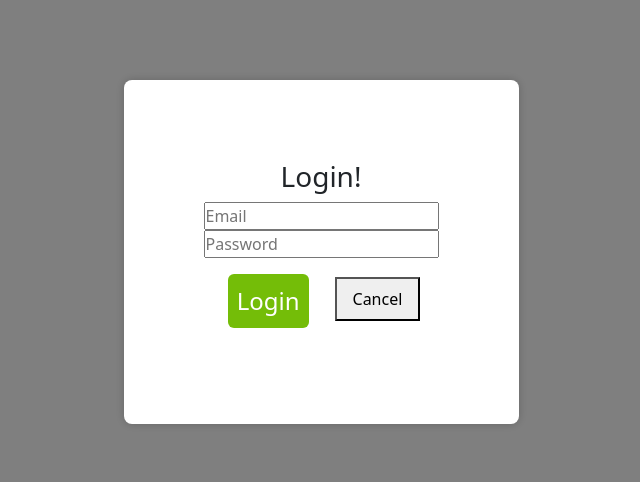
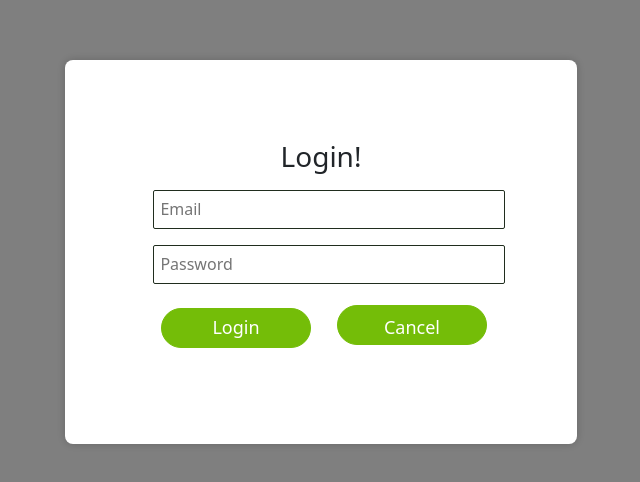
Before and after one commit to leloufadel/Page-To-page-Library-Frontend, a React (Create React App) app: page /login in a window 1280 px wide. Shown: the part 148-630 px from the top of the page, without its empty margins (319-959 px from the left). Built offline with nearby package versions, Linux system fonts and the light colour scheme; no server answers.

Commit message:
Add some styles for login and signup

```diff
--- a/src/components/Splach.js
+++ b/src/components/Splach.js
@@ -1,22 +1,23 @@
 import React, { useState } from 'react';
 import '../stylesheets/login.css';
-import { useNavigate } from 'react-router-dom';
 import Login from './user/login';
+import Signup from './user/sighnup';
 
 const Splach = () => {
-  const navigate = useNavigate();
   const [isLoginModalOpen, setLoginModalOpen] = useState(false);
+  const [isSignUpModalOpen, setSignUpModalOpen] = useState(false);
 
   const closeLoginModal = () => {
     setLoginModalOpen(false);
+    setSignUpModalOpen(false);
   };
   const handleLogin = () => {
     setLoginModalOpen(true);
-    //  navigate('/login');
   };
   const handleSginup = () => {
-    navigate('/signup');
+    setSignUpModalOpen(true);
   };
+
   return (
     <div className="auth-body">
 
@@ -27,6 +28,7 @@ const Splach = () => {
           {isLoginModalOpen && <Login onClose={closeLoginModal} />}
         </>
         <button type="button" className="btn" onClick={handleSginup}>sign up</button>
+        {isSignUpModalOpen && <Signup onClose={closeLoginModal} />}
       </div>
     </div>
   );
--- a/src/components/user/login.js
+++ b/src/components/user/login.js
@@ -49,7 +49,7 @@ const Login = ({ onClose }) => {
             <h3>Login!</h3>
             <form onSubmit={onLogin} className="login-form">
               <input
-                className="login-form-email"
+                className="input-text"
                 type="text"
                 value={loginEmail}
                 onChange={(e) => setLoginEmail(e.target.value)}
@@ -57,15 +57,15 @@ const Login = ({ onClose }) => {
               />
               <br />
               <input
-                className="login-form-password"
+                className="input-text"
                 type="password"
                 value={loginPassword}
                 onChange={(e) => setLoginPassword(e.target.value)}
                 placeholder="Password"
               />
               <br />
-              <input type="submit" value="Login" className="btn" />
-              <button type="button" onClick={handleCancelLogout}>
+              <input type="submit" value="Login" className="btn2" />
+              <button type="button" onClick={handleCancelLogout} className="btn2">
                 Cancel
               </button>
             </form>
--- a/src/components/user/sighnup.js
+++ b/src/components/user/sighnup.js
@@ -1,14 +1,16 @@
 import React, { useState } from 'react';
 import '../../stylesheets/login.css';
-import { useDispatch } from 'react-redux';
+import PropTypes from 'prop-types';
+import { useDispatch, useSelector } from 'react-redux';
 import { registerUser } from '../../redux/user/userSlice'; // تحديث باستخدام الأفعال الفعلية
 
-const Signup = () => {
+const Signup = ({ onClose }) => {
   const dispatch = useDispatch();
 
   const [signUpEmail, setSignUpEmail] = useState('');
   const [signUpName, setSignUpName] = useState('');
   const [signUpPassword, setSignUpPassword] = useState('');
+  const showModal = useSelector((state) => state.modal.showModal);
 
   const resetData = () => {
     setSignUpName('');
@@ -32,14 +34,19 @@ const Signup = () => {
       console.log(error);
     }
   };
+  const handleCancelLogout = () => {
+    onClose();
+  };
 
   return (
-    <div className="container">
-      <div className="sm-card">
+    <>
+      {showModal && (
+      <div className="modal-overlay">
+        <div className="logout-modal add-pading">
           <h3>Sign Up!</h3>
           <form onSubmit={onSignUp} className="sign-up-form">
             <input
-            className="sign-up-form-input"
+              className="input-text"
               type="text"
               value={signUpName}
               onChange={(e) => setSignUpName(e.target.value)}
@@ -47,7 +54,7 @@ const Signup = () => {
             />
             <br />
             <input
-            className="sign-up-form-input"
+              className="input-text"
               type="email"
               value={signUpEmail}
               onChange={(e) => setSignUpEmail(e.target.value)}
@@ -56,17 +63,25 @@ const Signup = () => {
             <br />
             <input
               type="password"
-            className="sign-up-form-input"
+              className="input-text"
               value={signUpPassword}
               onChange={(e) => setSignUpPassword(e.target.value)}
               placeholder="Password"
             />
             <br />
-          <input type="submit" value="Sign up" className="btn" />
+            <input type="submit" value="Sign up" className="btn2" />
+            <button type="button" onClick={handleCancelLogout} className="btn2">
+              Cancel
+            </button>
           </form>
         </div>
       </div>
+      )}
+    </>
   );
 };
 
+Signup.propTypes = {
+  onClose: PropTypes.func.isRequired,
+};
 export default Signup;
--- a/src/stylesheets/login.css
+++ b/src/stylesheets/login.css
@@ -29,7 +29,29 @@
   color: white;
 }
 
-.btn:hover {
+.btn2 {
+  margin: 1rem;
+  padding: 0.3rem;
+  font-size: 18px;
+  text-align: center;
+  background-color: rgb(116, 189, 8);
+  border: solid  rgb(116, 189, 8) 1px;
+  color: white;
+  width: 150px;
+  height: 40px;
+  border-radius: 40px;
+}
+
+.input-text {
+  width: 100%;
+  margin: 0.5rem;
+  padding: 0.4rem;
+  border-radius: 2px;
+  border: solid  rgb(32, 45, 30) 1px;
+}
+
+.btn:hover,
+.btn2:hover {
   background-color: white;
   color: rgb(116, 189, 8);
   border: solid  rgb(116, 189, 8) 1px;
```
Lines whose indentation alone changed are shown as unchanged.
